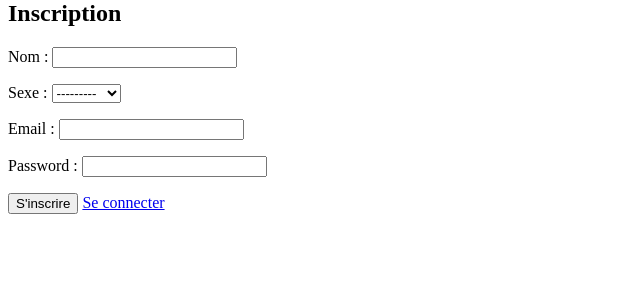
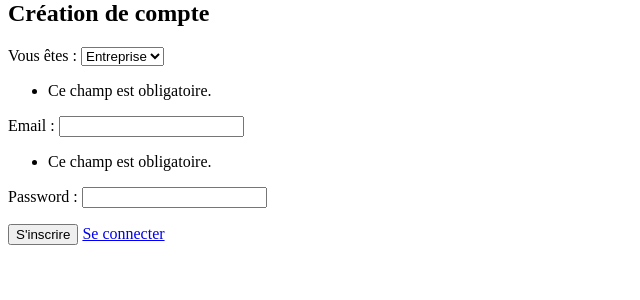
Before and after one commit to eul-am/projet-trombi, a Django app: page /webapp/inscription/ in a window 1280 px wide. Shown: the part 20-320 px from the top of the page, without its empty margins (0-640 px from the left). Run offline with Django 4.2, Linux system fonts and the light colour scheme; some libraries are stand-ins or nearby versions.

Commit message:
Add files via upload

```diff
--- a/StageDjango/website/webapp/forms.py
+++ b/StageDjango/website/webapp/forms.py
@@ -8,10 +8,10 @@ class FormConnexion(forms.ModelForm):
     class Meta:
         # la table (modèle) à convertir
         model = Utilisateur
-        # on liste, tuple des champs à exclure
-        exclude = ('nom', 'sexe',)
-        # OU liste des champs à utiliser
-        # fields = ['name', 'title', 'birth_date']
+        # liste, tuple des champs à utiliser
+        fields = ('email', 'password',)
+        # OU liste des champs à exclure
+        # exclude = ['name', 'title', 'birth_date']
 
     email = forms.EmailField(label='Courriel')
     password = forms.CharField(label='Mot de passe', widget=forms.PasswordInput)
@@ -37,9 +37,18 @@ class FormConnexion(forms.ModelForm):
 
 
 # conversion de la table UTILISATEUR en formulaire d'inscription
-class FormInscription(forms.ModelForm):
+class Form_inscription_Entreprise(forms.ModelForm):
     class Meta:
         # la table qu'on convertit en formulaire
         model = Utilisateur
         # tous les champs de la table doivent être utilisés
-        fields = '__all__'
+        exclude = ('nom', 'sexe',)
+
+
+# conversion de la table UTILISATEUR en formulaire d'inscription
+class Form_inscription_Particulier(forms.ModelForm):
+    class Meta:
+        # la table qu'on convertit en formulaire
+        model = Utilisateur
+        # tous les champs de la table doivent être utilisés
+        exclude = ('representant', 'raison_sociale',)
--- a/StageDjango/website/webapp/models.py
+++ b/StageDjango/website/webapp/models.py
@@ -5,11 +5,15 @@ from django.db import models
 class Utilisateur(models.Model):
     """ où l'on stocke les nom, prénom, date de naissance, e-mail, téléphone, mot de passe des personnes"""
 
-    HOMME = 'Homme'
-    FEMME = 'Femme'
-    CHOIX_SEXE = [(HOMME, 'Homme'), (FEMME, 'Femme'), ]
+    CHOIX_SEXE = [
+        ('H', 'Homme'),
+        ('F', 'Femme'),
+    ]
+
 
     nom = models.CharField(max_length=30)
+    #raison_sociale = models.CharField(max_length=30)
+    #representant = models.CharField(max_length=30)
     sexe = models.CharField(max_length=30, choices=CHOIX_SEXE)
     email = models.EmailField()
     password = models.CharField(max_length=32)
--- a/StageDjango/website/webapp/templates/webapp/accueil.html
+++ b/StageDjango/website/webapp/templates/webapp/accueil.html
@@ -2,13 +2,13 @@
 
 {% block title %} Accueil {% endblock %}
 
-{% block bodyId %}PageAccueil{% endblock %}
+{% block bodyId %} PageAccueil {% endblock %}
 
 {% block headerContent %}
     <!-- ----------- NOM DE L'UTILISATEUR ------------- -->
-    <p id="nom">{{ utilisateur_connecte.nom }} {{ logged_user.last_name }}</p>
+    <p id="nom">{{ utilisateur.nom }} {{ logged_user.last_name }}</p>
 
-    <h1> Accueil </h1>
+    <h1> Profil </h1>
     <!-- ----------- LIENS PROFIL ------------- -->
     <p id="lien-profil">
         <a href="#" class="bouton-lien"> Voir le profil</a>
--- /dev/null
+++ b/StageDjango/website/webapp/templates/webapp/donnees_utilisateur.html
@@ -0,0 +1,93 @@
+{% extends "webapp/base.html" %}
+
+{% block title %} Profil {% endblock %}
+
+{% block bodyId %}PageProfil{% endblock %}
+
+{% block content %}
+
+	<h1> Création de compte </h1>
+
+<!-- ----------- Formulaire  --------------- -->
+
+	<form action=" " method="POST">
+		<!-- mesure de sécurité -->
+		{% csrf_token %}
+
+		<!-- gabarit du message d'erreurs éventuelles -->
+		{% if error %}
+			<!-- message d'erreurs -->
+			<p>{{ error }}</p>
+		{% endif %}
+
+		<p>
+ 		<label for="TypeProfil"> Vous êtes :</label>
+ 		<select id="TypeProfil">
+ 			<option value="entreprise" {% if formEntreprise.is_bound %} selected="selected" {% endif %}>Entreprise</option>
+ 			<option value="particulier" {% if formParticulier.is_bound %} selected="selected" {% endif %}>Particulier</option>
+ 		</select>
+ 	</p>
+	</form>
+<!-- ------------ Entreprise ------------- -->
+
+	<form action=" " method="POST" id="formEntreprise">
+		<!-- mesure de sécurité -->
+		{% csrf_token %}
+
+		<!-- gabarit du message d'erreurs éventuelles -->
+		{% if error %}
+			<!-- message d'erreurs -->
+			<p>{{ error }}</p>
+		{% endif %}
+
+		{{formE.as_p}}
+
+		<p>
+			<!-- Champ caché -->
+			<input type="hidden" name="TypeProfil" value="entreprise" />
+ 			<input type="submit" value="S'inscrire"/>
+ 			<a href=" "> Se connecter </a>
+ 		</p>
+
+	</form>
+
+
+<!-- ---------- Particulier --------------- -->
+
+	<form action=" " method="POST" id="formParticulier">
+		<!-- mesure de sécurité -->
+		{% csrf_token %}
+
+		<!-- gabarit du message d'erreurs éventuelles -->
+		{% if error %}
+			<!-- message d'erreurs -->
+			<p>{{ error }}</p>
+		{% endif %}
+
+		{{formP.as_p}}
+
+		<p>
+			<!-- Champ caché -->
+			<input type="hidden" name="TypeProfil" value="particulier" />
+ 			<input type="submit" value="S'inscrire"/>
+ 			<a href=" "> Se connecter </a>
+ 		</p>
+	</form>
+<!-- ---------- SCRIPT --------------- -->
+<script type="text/javascript">
+ function displayRightForm() {
+ 	if ($('#TypeProfil').val() == 'entreprise') {
+ 		$('#formParticulier').hide();
+ 		$('#formEntreprise').show();
+	 }
+ 	else {
+ 		$('#formEntreprise').hide();
+ 		$('#formParticulier').show();
+ 	}
+ }
+
+ $(document).ready(displayRightForm);
+ $('#TypeProfil').change(displayRightForm);
+</script>
+
+{% endblock %}
--- a/StageDjango/website/webapp/views.py
+++ b/StageDjango/website/webapp/views.py
@@ -1,7 +1,7 @@
 from django.shortcuts import render, redirect
 
 # On importe tous les formulaires depuis forms.py
-from .forms import FormConnexion, FormInscription
+from .forms import FormConnexion, Form_inscription_Particulier, Form_inscription_Entreprise
 
 # Create your views here.
 from .models import Utilisateur
@@ -15,13 +15,9 @@ def connexion(request):
         form = FormConnexion(request.POST)
         # si
         if form.is_valid():
-            # récupère l'email que l'utilisateur a saisi
-            #email_utilisateur = form.donnee['email']
-            # récupérer l'utilisateur à qui cet email appartient
-            #utilisateur_connecte = Utilisateur.objects.get(email=email_utilisateur)
-            # sauvegarder l'id de cette personne dans la session
-            #request.session['id_utilisateur_connecte'] = utilisateur_connecte.id
-            # puis on fait la redirection vers la page d'accueil
+            email = form.cleaned_data['email']
+            utilisateur = Utilisateur.objects.get(email=email)
+            request.session['id'] = utilisateur.id
             return redirect('accueil')
         else:
             return render(request, 'webapp/connexion.html', {'form': form})
@@ -34,26 +30,38 @@ def connexion(request):
 def inscription(request):
     """ Cette fonction affiche la page d'inscription """
     # (1) si au moins 1 formulaire a été soumis
-    if len(request.POST) > 0:
+    if len(request.POST) > 0 and 'TypeProfil' in request.POST:
         # (2) initialiser
-        form = FormInscription(request.POST)
-        # si le formulaire est valide
-        if form.is_valid():
-            # il faut le sauvegarder
-            form.save()
-            # et retourner vers la page de connexion
-            return redirect('connexion')
-        # sinon,
-        else:
-            # rester sur le formulaire de la page d'inscription
-            return render(request, 'webapp/inscription.html', {'form': form})
+        formE = Form_inscription_Entreprise(prefix='en')
+        formP = Form_inscription_Particulier(prefix='pa')
+        # si
+        if request.POST['TypeProfil'] == 'entreprise':
+            formE = Form_inscription_Entreprise(request.POST, prefix='en')
+            if formE.is_valid():
+                formE.save()
+                return redirect('connexion')
+
+        elif request.POST['TypeProfil'] == 'particulier':
+            formP = Form_inscription_Particulier(request.POST, prefix='pa')
+            if formP.is_valid():
+                formP.save()
+                return redirect('connexion')
+
+        return render(request, 'webapp/donnees_utilisateur.html', {'formE': formE, 'formP': formP})
 
     else:  # (2)
         # () tant que le formulaire n'a pas été soumis,
-        form = FormInscription()
-        return render(request, 'webapp/inscription.html', {'form': form})
+        formE = Form_inscription_Entreprise(request.POST, prefix='en')
+        formP = Form_inscription_Particulier(request.POST, prefix='pa')
+        return render(request, 'webapp/donnees_utilisateur.html', {'formE': formE, 'formP': formP})
 
 
 def accueil(request):
     """ Cette fonction affiche la page d'accueil """
-    return render(request, 'webapp/accueil.html', )
+
+    if 'id' in request.session:
+        id_utilisateur = request.session['id']
+        utilisateur = Utilisateur.objects.get(id=id_utilisateur)
+        return render(request, 'webapp/accueil.html', {'utilisateur': utilisateur})
+    else:
+        return redirect('connexion')
```
Also changed, not shown: StageDjango/website/db.sqlite3, StageDjango/website/webapp/migrations/0001_initial.py, StageDjango/website/webapp/migrations/0002_remove_utilisateur_raison_sociale_and_more.py (added).
